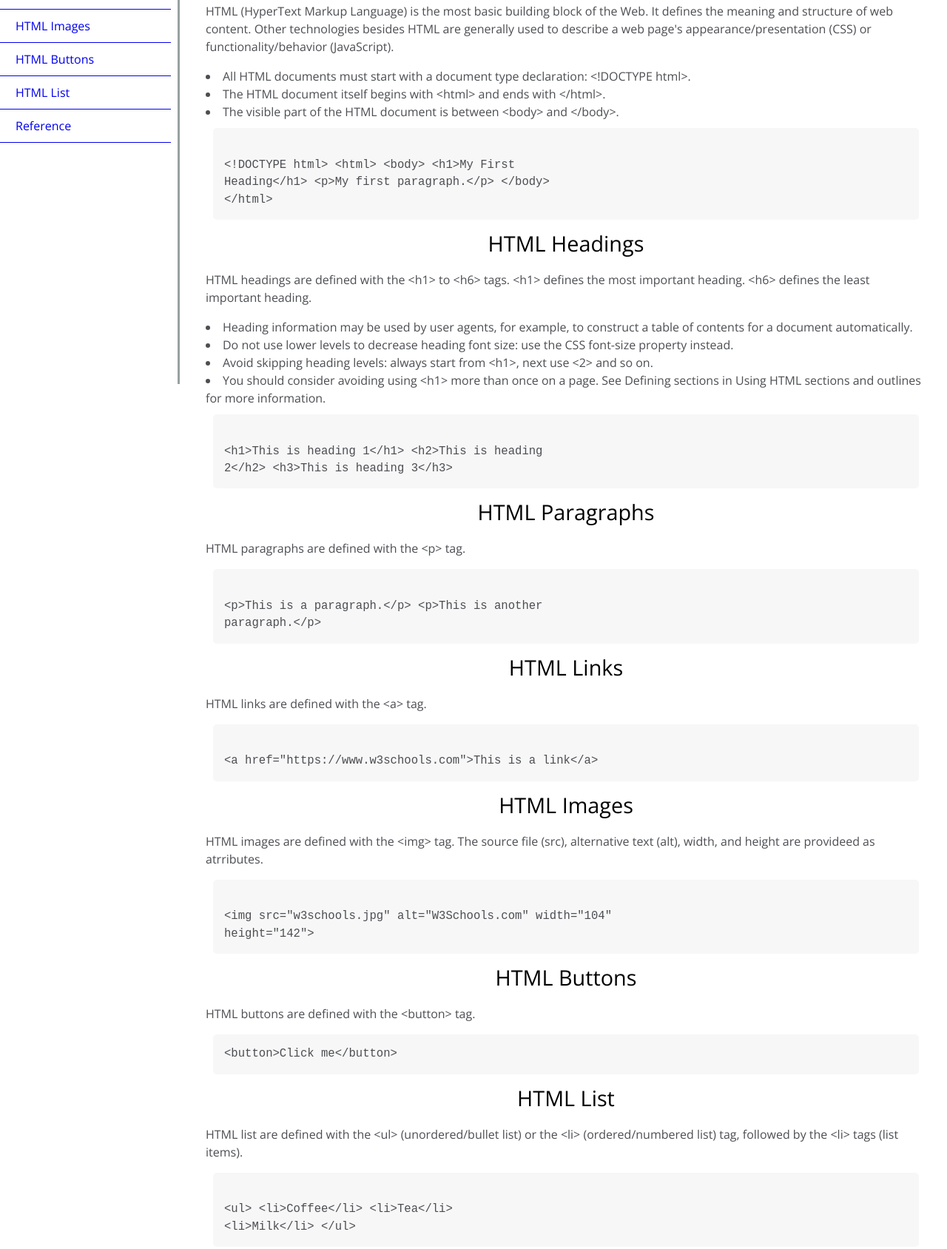
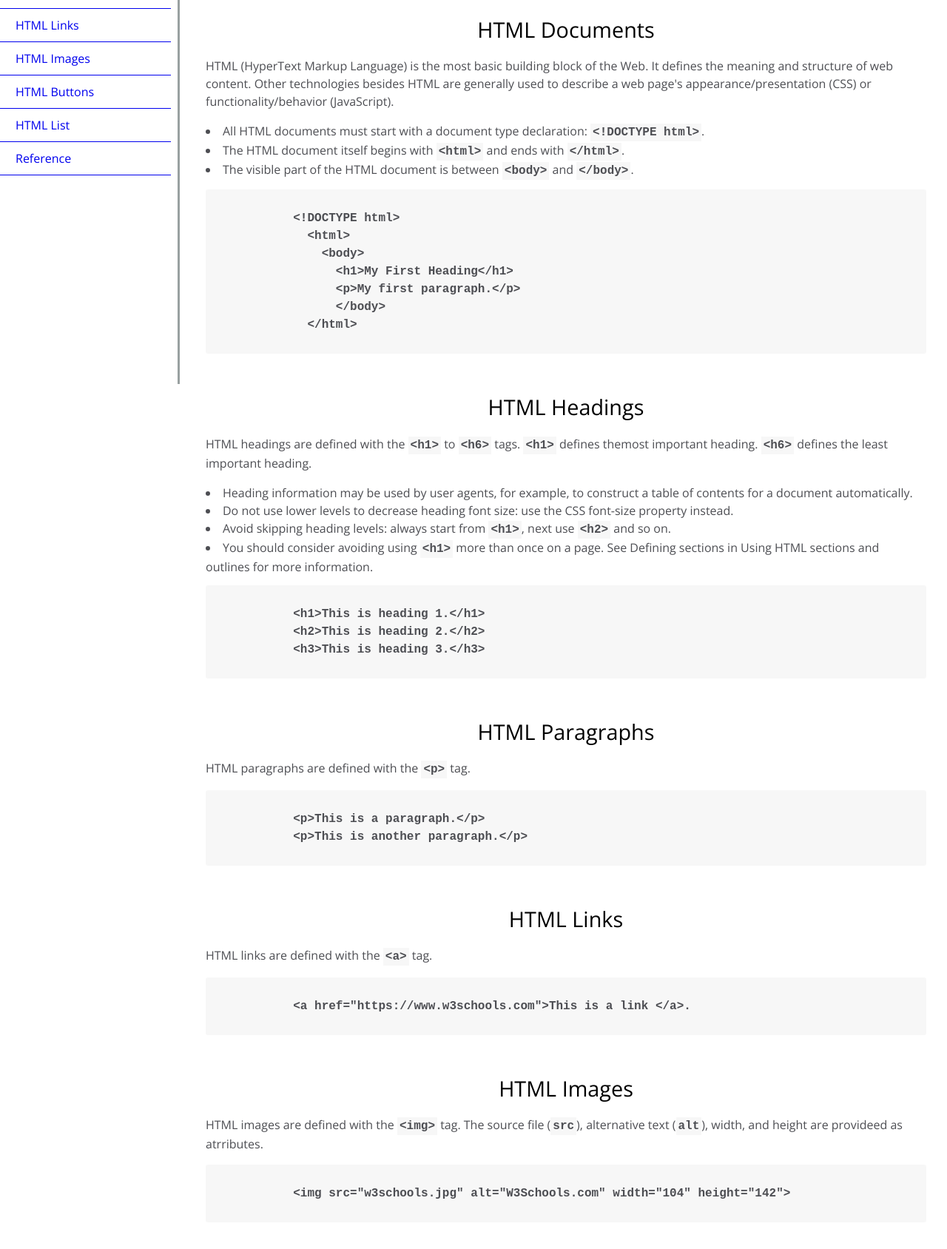
Before and after one commit to devCarlosZ/Web-Dev-Reference-Guide, a plain HTML site: page index.html in a window 1280 px wide. Shown: the part 281-1969 px from the top of the page at 74% size. Drawn offline with nearby package versions, Linux system fonts and the light colour scheme.

Commit message:
updated styling

```diff
--- a/index.html
+++ b/index.html
@@ -14,7 +14,7 @@
 
   <body>
     <nav id="navbar">
-      <header>HTML</header>
+      <header><code>HTML</code></header>
       <ul>
         <a class="nav-link" href="#Introduction" rel="internal"
           ><li>Introduction</li></a
@@ -74,30 +74,35 @@
           </p>
           <li>
             All HTML documents must start with a document type declaration:
-            &lt!DOCTYPE html&gt.
+            <code>&lt;!DOCTYPE html&gt;</code>.
           </li>
           <li>
-            The HTML document itself begins with &lthtml&gt and ends with
-            &lt/html&gt.
+            The HTML document itself begins with <code>&lt;html&gt;</code> and
+            ends with <code>&lt;/html&gt;</code>.
           </li>
           <li>
-            The visible part of the HTML document is between &ltbody&gt and
-            &lt/body&gt.
+            The visible part of the HTML document is between
+            <code>&ltbody&gt</code> and <code>&lt;/body&gt;</code>.
           </li>
-          <code>
-            &lt!DOCTYPE html&gt &lthtml&gt &ltbody&gt &lth1&gtMy First
-            Heading&lt/h1&gt &ltp&gtMy first paragraph.&lt/p&gt &lt/body&gt
-            &lt/html&gt
-          </code>
+          <pre><code id="block">
+            &lt;!DOCTYPE html&gt;
+              &lt;html&gt;
+                &lt;body&gt;
+                  &lt;h1&gt;My First Heading&lt;/h1&gt;
+                  &lt;p&gt;My first paragraph.&lt;/p&gt;
+                  &lt;/body&gt;
+              &lt;/html&gt;
+            </code></pre>
         </article>
       </section>
       <section class="main-section" id="HTML_Headings">
         <header>HTML Headings</header>
         <article>
           <p>
-            HTML headings are defined with the &lth1&gt to &lth6&gt tags.
-            &lth1&gt defines the most important heading. &lth6&gt defines the
-            least important heading.
+            HTML headings are defined with the <code>&lt;h1&gt;</code> to
+            <code>&lt;h6&gt;</code> tags. <code>&lt;h1&gt;</code> defines
+            themost important heading. <code>&lt;h6&gt;</code> defines the least
+            important heading.
           </p>
           <li>
             Heading information may be used by user agents, for example, to
@@ -108,72 +113,81 @@
             font-size property instead.
           </li>
           <li>
-            Avoid skipping heading levels: always start from &lth1&gt, next use
-            &lt2&gt and so on.
+            Avoid skipping heading levels: always start from
+            <code>&lt;h1&gt;</code>, next use <code>&lt;h2&gt;</code> and so on.
           </li>
           <li>
-            You should consider avoiding using &lth1&gt more than once on a
-            page. See Defining sections in Using HTML sections and outlines for
-            more information.
+            You should consider avoiding using <code>&lt;h1&gt;</code> more than
+            once on a page. See Defining sections in Using HTML sections and
+            outlines for more information.
           </li>
-          <code>
-            &lth1&gtThis is heading 1&lt/h1&gt &lth2&gtThis is heading
-            2&lt/h2&gt &lth3&gtThis is heading 3&lt/h3&gt
-          </code>
+          <pre><code id="block">
+            &lt;h1&gt;This is heading 1.&lt;/h1&gt;
+            &lt;h2&gtThis is heading 2.&lt;/h2&gt;
+            &lt;h3&gt;This is heading 3.&lt;/h3&gt;
+          </code></pre>
         </article>
       </section>
       <section class="main-section" id="HTML_Paragraphs">
         <header>HTML Paragraphs</header>
         <article>
-          <p>HTML paragraphs are defined with the &ltp&gt tag.</p>
-          <code>
-            &ltp&gtThis is a paragraph.&lt/p&gt &ltp&gtThis is another
-            paragraph.&lt/p&gt
-          </code>
+          <p>
+            HTML paragraphs are defined with the <code>&lt;p&gt;</code> tag.
+          </p>
+          <pre><code id="block">
+            &lt;p&gt;This is a paragraph.&lt;/p&gt;
+            &lt;p&gt;This is another paragraph.&lt;/p&gt;
+          </code></pre>
         </article>
       </section>
       <section class="main-section" id="HTML_Links">
         <header>HTML Links</header>
         <article>
-          <p>HTML links are defined with the &lta&gt tag.</p>
-          <code>
-            &lta href="https://www.w3schools.com"&gtThis is a link&lt/a&gt
-          </code>
+          <p>HTML links are defined with the <code>&lt;a&gt;</code> tag.</p>
+          <pre><code id="block">
+            &lt;a href="https://www.w3schools.com"&gt;This is a link &lt;/a&gt;.
+          </code></pre>
         </article>
       </section>
       <section class="main-section" id="HTML_Images">
         <header>HTML Images</header>
         <article>
           <p>
-            HTML images are defined with the &ltimg&gt tag. The source file
-            (src), alternative text (alt), width, and height are provideed as
-            atrributes.
+            HTML images are defined with the <code>&lt;img&gt;</code> tag. The
+            source file (<code>src</code>), alternative text (<code>alt</code>),
+            width, and height are provideed as atrributes.
           </p>
-          <code>
-            &ltimg src="w3schools.jpg" alt="W3Schools.com" width="104"
-            height="142"&gt
-          </code>
+          <pre><code id="block">
+            &lt;img src="w3schools.jpg" alt="W3Schools.com" width="104" height="142"&gt;
+          </code></pre>
         </article>
       </section>
       <section class="main-section" id="HTML_Buttons">
         <header>HTML Buttons</header>
         <article>
-          <p>HTML buttons are defined with the &ltbutton&gt tag.</p>
-          <code> &ltbutton&gtClick me&lt/button&gt </code>
+          <p>
+            HTML buttons are defined with the <code>&lt;button&gt;</code> tag.
+          </p>
+          <pre><code id="block"> &lt;button&gt;Click me&lt;/button&gt; </code></pre>
         </article>
       </section>
       <section class="main-section" id="HTML_List">
         <header>HTML List</header>
         <article>
           <p>
-            HTML list are defined with the &ltul&gt (unordered/bullet list) or
-            the &ltli&gt (ordered/numbered list) tag, followed by the &ltli&gt
+            HTML list are defined with the
+            <code>&lt;ul&gt;</code> (unordered/bullet list) or the
+            <code>&lt;li&gt;</code> (ordered/numbered list) tag, followed by the
+            <code>&lt;li&gt;</code>
             tags (list items).
           </p>
-          <code>
-            &ltul> &ltli&gtCoffee&lt/li&gt &ltli&gtTea&lt/li&gt
-            &ltli&gtMilk&lt/li&gt &lt/ul>
-          </code>
+          <pre><code id="block">
+            &lt;ul&gt;
+              &lt;li&gt;Coffee&lt;/li&gt;
+              &lt;li&gt;Tea&lt;/li&gt;
+              &lt;li&gt;Milk&lt;/li&gt;
+            &lt;/ul&gt;
+          </code></pre>
         </article>
       </section>
       <section class="main-section" id="Reference">
--- a/main.css
+++ b/main.css
@@ -3,9 +3,8 @@
   min-width: 290px;
   color: #4d4e53;
   background-color: #ffffff;
-    font-family: 'Open Sans', Arial, sans-serif;
+  font-family: "Open Sans", Arial, sans-serif;
   line-height: 1.5;
-
 }
 
 .responsive {
@@ -17,12 +16,11 @@
 header {
   color: black;
   font-size: 30px;
-    margin: 10px;
+  margin-top: 50px;
   text-align: center;
   font-size: 1.8em;
   font-weight: thin;
 }
-
 
 #navbar {
   position: fixed;
@@ -32,7 +30,7 @@
   width: 240px;
   height: 100%;
   border-right: solid;
-    border-color: rgba(0, 22, 22, 0.4)
+  border-color: rgba(0, 22, 22, 0.4);
 }
 
 #navbar ul {
@@ -44,7 +42,6 @@
 #navbar a {
   text-decoration: none;
   cursor: pointer;
-
 }
 
 #navbar li {
@@ -66,62 +63,61 @@
   margin-left: 250px;
   padding: 20px;
   margin-bottom: 110px;
+}
 
+#block {
+  display:block;
+  background-color: #f7f7f7;
+  word-wrap: break-word;
+  border-radius: .2rem;
+  font-family: "Courier New", Courier, monospace;
+  white-space: pre-wrap;
 }
 
 code {
-    display: block;
-    text-align: left;
-    white-space: pre-line;
-    position: relative;
-    word-break: unset;
-    word-wrap: normal;
-    line-height: 1.5;
   background-color: #f7f7f7;
-    padding: 15px;
-    margin: 10px;
-    border-radius: 5px;
-    font-size: 1.2em;
-
+  font-family: "Courier New", Courier, monospace;
+  font-weight: 600;
+  padding: 3px;
 }
 
 @media only screen and (max-width: 815px) {
   /* For mobile phones: */
-  #navbar ul{
-  border:1px solid;
-    height:207px;
+  #navbar ul {
+    border: 1px solid;
+    height: 207px;
   }
-    #navbar{
-      background-color:white;
-      position:absolute;
-      top:0;
-      padding:0;
+  #navbar {
+    background-color: white;
+    position: absolute;
+    top: 0;
+    padding: 0;
     margin: 0;
-      width:100%;
-      max-height:275px;
-      border:none;
-      z-index:1;
-      border-bottom:2px solid;
+    width: 100%;
+    max-height: 275px;
+    border: none;
+    z-index: 1;
+    border-bottom: 2px solid;
   }
-  #main-doc{
+  #main-doc {
     position: relative;
-    margin-left:0px;
-    margin-top:270px;
+    margin-left: 0px;
+    margin-top: 270px;
   }
   #main-doc section {
     /*     padding-top: 240px; */
   }
 }
 @media only screen and (max-width: 400px) {
-  #main-doc{
-    margin-left:-10px;
+  #main-doc {
+    margin-left: -10px;
   }
-  code{
-    margin-left:-20px;
-    width:100%;
-    padding:15px;
-    padding-left:10px;
-    padding-right:45px;
-    min-width:233px;
+  code {
+    margin-left: -20px;
+    width: 100%;
+    padding: 15px;
+    padding-left: 10px;
+    padding-right: 45px;
+    min-width: 233px;
   }
 }
```
Lines whose indentation alone changed are shown as unchanged.
